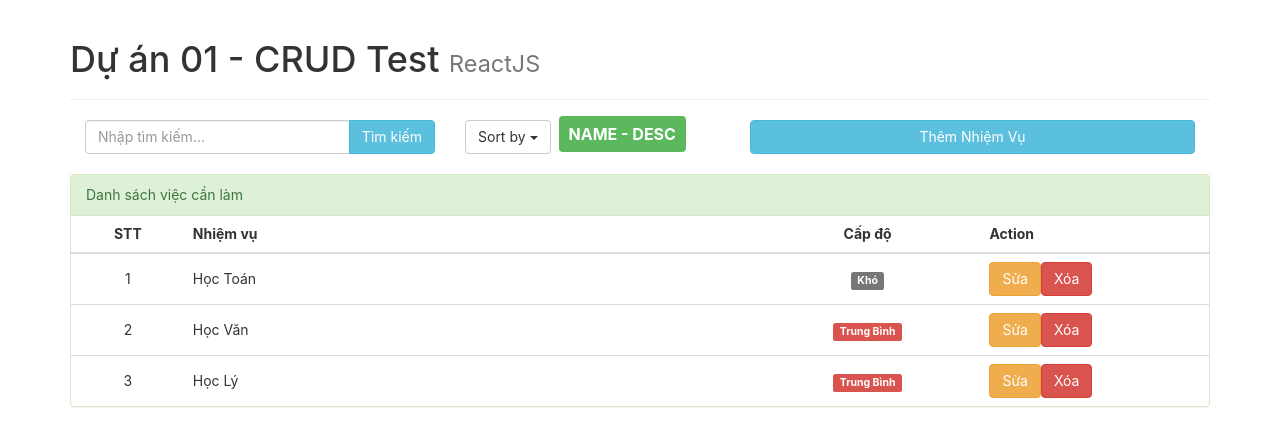
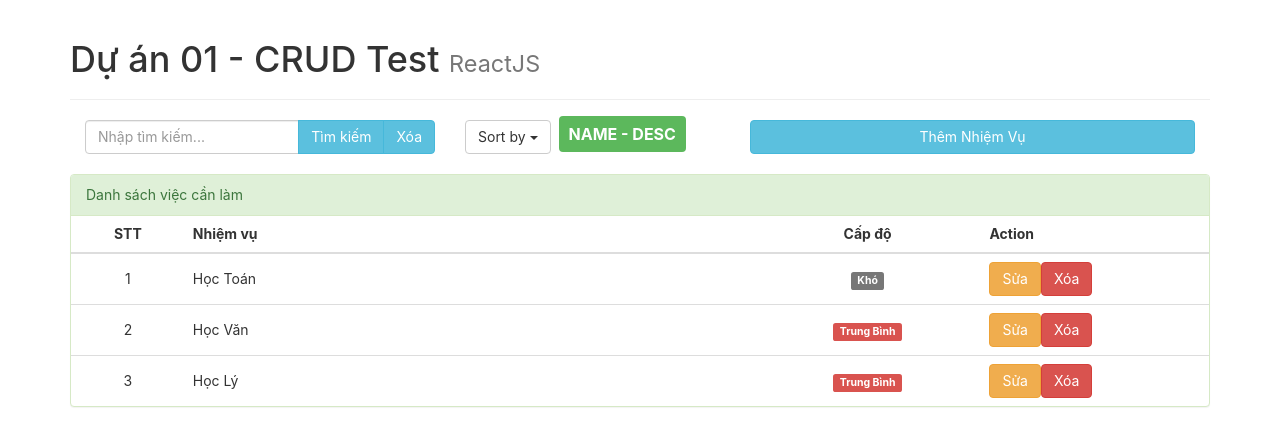
Before and after one commit to daotrongthuan1010/react-boostrap, a React (Create React App) app: page / in a window 1280 px wide. Shown: the top 446 px of the page. Built offline with nearby package versions, Linux system fonts and the light colour scheme.

Commit message:
update class search

```diff
--- a/src/component/Search.jsx
+++ b/src/component/Search.jsx
@@ -1,18 +1,50 @@
 import React from "react";
 
 class Search extends React.Component {
+
+  constructor(props){
+    super(props);
+    this.state = {
+        strSearch : ''
+    };
+    this.handlerChange = this.handlerChange.bind(this);
+    this.handlerSearch = this.handlerSearch.bind(this);
+    this.handlerClear = this.handlerClear.bind(this);
+  }
+  handlerSearch(){
+    console.log(this.state.strSearch);
+  }
+  handlerChange(event){
+    this.setState({
+      strSearch: event.target.value
+    })
+
+  }
+  handlerClear(){
+    this.setState(
+      {
+        strSearch : ''
+      }
+    );
+  }
+
   render() {
     return (
       <div className="col-xs-4 col-sm-4 col-md-4 col-lg-4">
         <div className="input-group">
           <input
+            value={this.state.strSearch}
+            onChange = {this.handlerChange}
             type="text"
             className="form-control"
             placeholder="Nhập tìm kiếm..."
           />
           <span className="input-group-btn">
-            <button className="btn btn-info" type="button">
+            <button onClick = {this.handlerSearch} className="btn btn-info" type="button">
              Tìm kiếm
+            </button>
+            <button onClick = {this.handlerClear} className="btn btn-info" type="button">
+             Xóa
             </button>
           </span>
         </div>
```
